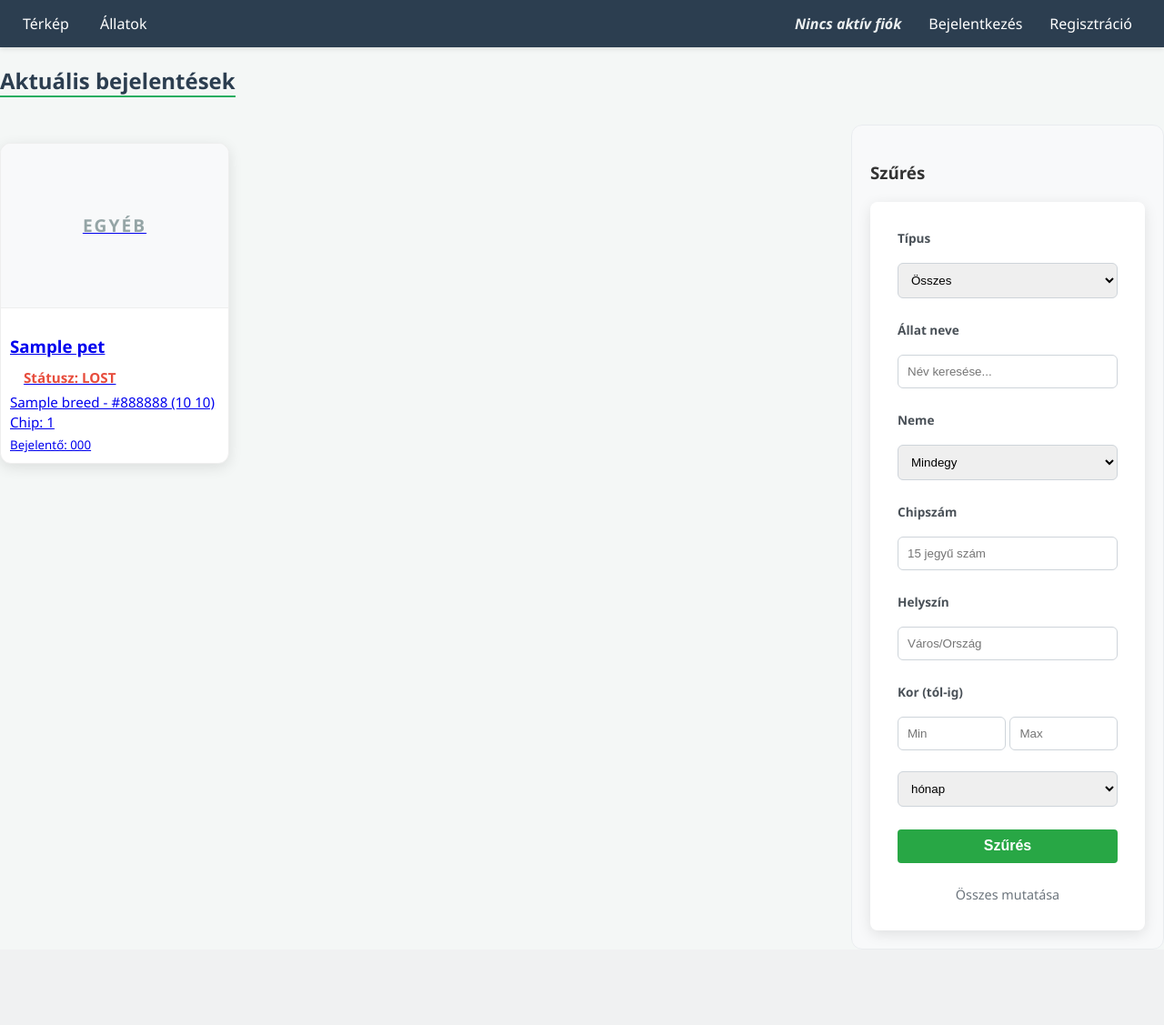
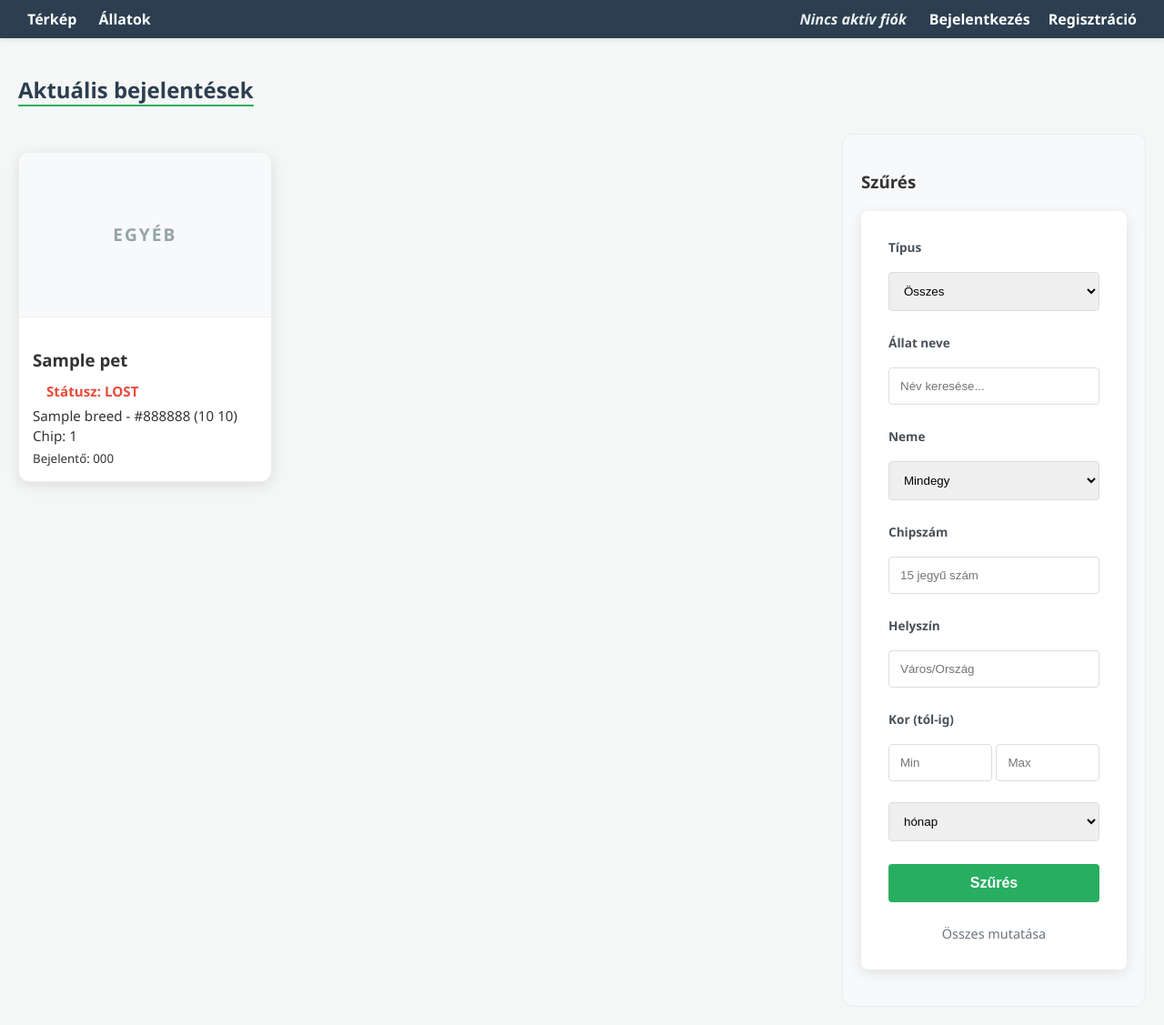
Before and after one commit to MrHerculePoirot/Szakdolgozat, a Flask app: template templates/all_pets.html in a window 1280 px wide. Shown: the whole page at 91% size. Before the commit the page ends 1023 px from the top, so only its background shows below. Run offline with Flask 3, Linux system fonts and the light colour scheme; the template is opened without the code that fills it: most values are stand-ins (such as "Sample title", 1, 10 or a date in 2020).

Commit message:
Unifying css

```diff
--- a/static/style.css
+++ b/static/style.css
@@ -1,7 +1,4 @@
-/* Általános elrendezés
-
-RENDKÍVÜL rendezettlen
-*/
+/* --- Alapbeállítások --- */
 body {
     font-family: 'Segoe UI', Tahoma, Geneva, Verdana, sans-serif;
     background-color: #f4f7f6;
@@ -10,61 +7,67 @@ body {
     color: #333;
 }
 
+h1, h2, .page-title {
+    color: #2c3e50;
+}
+
+.page-title {
+    margin-bottom: 30px;
+    border-bottom: 2px solid #27ae60;
+    display: inline-block;
+}
+
+.content, .container {
+    padding: 20px;
+}
+
+/* --- Navigáció --- */
 .navbar {
     background-color: #2c3e50;
-    padding: 15px 20px;
+    padding: 10px 20px;
     display: flex;
+    justify-content: space-between;
     align-items: center;
     box-shadow: 0 2px 5px rgba(0,0,0,0.1);
 }
 
-.navbar a {
+.navbar a, .nav-link, .user-link {
     color: white;
     text-decoration: none;
-    margin-right: 20px;
-    font-weight: 500;
+    margin: 0 10px;
+    font-weight: bold;
     transition: color 0.3s;
 }
 
-.navbar a:hover {
+.navbar a:hover, .nav-link:hover {
     color: #27ae60;
 }
 
-.navbar span {
+.nav-right {
+    display: flex;
+    align-items: center;
+}
+
+.user-display {
     color: #ecf0f1;
-    margin-right: 20px;
+    margin-right: 15px;
+    font-weight: bold;
     font-style: italic;
 }
 
-/* Tartalom konténer */
-.content {
-    padding: 20px;
-}
-
-/* Térkép stílusa */
-#map {
-    height: 600px;
-    width: 100%;
-    border: 2px solid #2c3e50;
-    border-radius: 8px;
-    margin-top: 20px;
-}
-
-h1, h2 {
-    color: #2c3e50;
-}
-
-/* Formok stílusa (Login/Register) */
-form {
+/* --- Űrlapok és Gombok --- */
+form, .form-container {
     background: white;
     padding: 30px;
     border-radius: 8px;
     box-shadow: 0 4px 15px rgba(0,0,0,0.1);
     max-width: 400px;
-    margin-top: 20px;
+    margin: 20px auto;
 }
 
-input {
+.form-container { max-width: 500px; }
+
+input, select, textarea {
     width: 100%;
     padding: 12px;
     margin: 10px 0;
@@ -73,7 +76,7 @@ input {
     box-sizing: border-box;
 }
 
-button {
+button, .filter-btn {
     background-color: #27ae60;
     color: white;
     border: none;
@@ -82,147 +85,30 @@ button {
     cursor: pointer;
     font-size: 16px;
     width: 100%;
+    font-weight: bold;
     transition: background 0.3s;
 }
 
-button:hover {
+button:hover, .filter-btn:hover {
     background-color: #219150;
 }
 
-.navbar {
-    background-color: #2c3e50;
-    padding: 10px 20px;
+.btn-delete { background: #e74c3c; width: auto; padding: 5px 10px; }
+.btn-delete:hover { background: #c0392b; }
+.btn-edit { background: #3498db; color: white; padding: 5px 10px; text-decoration: none; border-radius: 4px; font-size: 14px; }
+
+/* --- Állat kártyák és Grid --- */
+.main-content-layout {
     display: flex;
-    justify-content: space-between;
-    align-items: center;
-}
-
-.nav-right {
-    display: flex;
-    align-items: center;
-}
-
-.user-display {
-    color: white;
-    margin-right: 15px;
-    font-weight: bold;
-}
-
-.form-container {
-    max-width: 500px;
-    margin: 20px auto;
-    background: white;
-    padding: 20px;
-    border-radius: 8px;
-    box-shadow: 0 4px 10px rgba(0,0,0,0.1);
-}
-
-.user-link {
-    color: #27ae60;
-    font-weight: bold;
-    text-decoration: none;
-    margin-right: 15px;
-}
-
-select {
-    width: 100%;
-    padding: 10px;
-    margin: 10px 0;
-    border-radius: 4px;
-    border: 1px solid #ddd;
-}
-.pet-list {
-    display: flex;
-    flex-wrap: wrap;
-    gap: 20px;
-}
-
-.pet-card {
-    background: white;
-    border: 1px solid #ddd;
-    border-radius: 8px;
-    width: 250px;
-    overflow: hidden;
-    box-shadow: 0 2px 5px rgba(0,0,0,0.1);
-}
-
-.pet-thumb {
-    width: 100%;
-    height: 150px;
-    object-fit: cover;
-}
-
-.pet-info {
-    padding: 10px;
-}
-
-.btn-delete {
-    background: #e74c3c;
-    color: white;
-    border: none;
-    padding: 5px 10px;
-    border-radius: 4px;
-    cursor: pointer;
-}
-
-.btn-delete:hover {
-    background: #c0392b;
-}
-
-.pet-media {
-    height: 150px;
-    background: #ecf0f1;
-    display: flex;
-    align-items: center;
-    justify-content: center;
-    font-weight: bold;
-    color: #7f8c8d;
-}
-
-.pet-thumb {
-    width: 100%;
-    height: 100%;
-    object-fit: cover;
-}
-
-.card-actions {
-    margin-top: 15px;
-    display: flex;
-    justify-content: space-between;
-}
-
-.btn-edit {
-    background: #3498db;
-    color: white;
-    padding: 5px 10px;
-    text-decoration: none;
-    border-radius: 4px;
-    font-size: 14px;
-}
-
-.navbar {
-    background-color: #2c3e50;
-    padding: 15px;
-    display: flex;
-    justify-content: space-between;
-    align-items: center;
-}
-
-.nav-link, .user-link {
-    color: white;
-    text-decoration: none;
-    margin: 0 10px;
-    font-weight: bold;
-}
-
-.nav-link:hover {
-    color: #27ae60;
+    gap: 30px;
+    align-items: flex-start;
 }
 
 .pet-grid {
+    flex: 3;
     display: grid;
-    grid-template-columns: repeat(auto-fill, minmax(280px, 1fr));
-    gap: 25px;
+    grid-template-columns: repeat(auto-fill, minmax(250px, 1fr));
+    gap: 20px;
     padding: 20px 0;
 }
 
@@ -235,9 +121,9 @@ select {
     border: 1px solid #eee;
 }
 
-.pet-card:hover {
-    transform: translateY(-5px);
-}
+.pet-card:hover { transform: translateY(-5px); }
+
+.pet-card-link { text-decoration: none; color: inherit; display: block; }
 
 .pet-media {
     height: 180px;
@@ -248,33 +134,40 @@ select {
     border-bottom: 1px solid #eee;
 }
 
-.pet-placeholder {
-    font-size: 1.2rem;
-    font-weight: bold;
-    color: #95a5a6;
-    letter-spacing: 2px;
-}
+.pet-thumb { width: 100%; height: 100%; object-fit: cover; }
 
+.pet-placeholder { font-size: 1.2rem; font-weight: bold; color: #95a5a6; letter-spacing: 2px; }
+
+.pet-info { padding: 15px; }
+.pet-info h3 { margin-bottom: 8px; }
+.pet-info p { margin: 4px 0; line-height: 1.2; font-size: 0.95rem; }
+
+.status-badge { padding: 5px 15px; border-radius: 20px; font-weight: bold; }
 .status-badge.lost { color: #e74c3c; }
 .status-badge.found { color: #27ae60; }
 
-.page-title {
-    margin-bottom: 30px;
-    color: #2c3e50;
-    border-bottom: 2px solid #27ae60;
-    display: inline-block;
+/* --- Sidebar és Szűrő --- */
+.sidebar-filter {
+    flex: 1;
+    min-width: 250px;
+    background: #f8f9fa;
+    padding: 20px;
+    border-radius: 12px;
+    border: 1px solid #e9ecef;
+    position: sticky;
+    top: 20px;
 }
 
-.pet-info p {
-    margin: 4px 0;
-    line-height: 1.2;
-    font-size: 0.95rem;
-}
+.filter-form-sidebar { display: flex; flex-direction: column; gap: 15px; }
 
-.pet-info h3 {
-    margin-bottom: 8px;
-}
+.filter-group { display: flex; flex-direction: column; gap: 0.5rem; }
+.filter-group label { font-size: 0.85rem; font-weight: 600; color: #495057; }
 
+.age-inputs { display: flex; gap: 0.3rem; }
+
+.btn-clear { display: block; text-align: center; margin-top: 10px; font-size: 0.9rem; color: #6c757d; text-decoration: none; }
+
+/* --- Részletes nézet és Egyebek --- */
 .pet-detail-container {
     max-width: 800px;
     margin: 20px auto;
@@ -284,113 +177,13 @@ select {
     box-shadow: 0 4px 10px rgba(0,0,0,0.1);
 }
 
-.detail-main {
-    display: flex;
-    gap: 30px;
+.detail-main { display: flex; gap: 30px; margin-top: 20px; }
+.detail-image img { max-width: 400px; height: auto; border-radius: 8px; }
+
+#map {
+    height: 600px;
+    width: 100%;
+    border: 2px solid #2c3e50;
+    border-radius: 8px;
     margin-top: 20px;
 }
-
-.detail-image img {
-    max-width: 400px;
-    height: auto;
-    border-radius: 8px;
-}
-
-.status-badge {
-    padding: 5px 15px;
-    border-radius: 20px;
-    font-weight: bold;
-}
-
-.filter-section {
-    background: #f8f9fa;
-    padding: 1.5rem;
-    border-radius: 8px;
-    margin-bottom: 2rem;
-    border: 1px solid #e9ecef;
-}
-
-.filter-form {
-    display: flex;
-    flex-wrap: wrap;
-    gap: 1rem;
-    align-items: flex-end;
-}
-
-.filter-group {
-    display: flex;
-    flex-direction: column;
-    gap: 0.5rem;
-    flex: 1;
-    min-width: 150px;
-}
-
-.filter-group label {
-    font-size: 0.85rem;
-    font-weight: 600;
-    color: #495057;
-}
-
-.age-inputs {
-    display: flex;
-    gap: 0.3rem;
-}
-
-.filter-btn {
-    background-color: #28a745;
-    color: white;
-    border: none;
-    padding: 0.6rem 1.2rem;
-    border-radius: 4px;
-    cursor: pointer;
-    font-weight: bold;
-}
-
-/* Fő elrendezés: a rács és a szűrő egymás mellé tétele */
-.main-content-layout {
-    display: flex;
-    gap: 30px; /* Távolság a kártyák és a szűrő között */
-    align-items: flex-start;
-}
-
-/* A kártyák rácsa rugalmasan kitölti a maradék helyet */
-.pet-grid {
-    flex: 3; /* Több helyet kap, mint a szűrő */
-    display: grid;
-    grid-template-columns: repeat(auto-fill, minmax(250px, 1fr));
-    gap: 20px;
-}
-
-/* A szűrő sáv (Sidebar) stílusa a jobb szélen */
-.sidebar-filter {
-    flex: 1; /* Kevesebb helyet foglal el */
-    min-width: 250px;
-    background: #f8f9fa;
-    padding: 20px;
-    border-radius: 12px;
-    border: 1px solid #e9ecef;
-    position: sticky; /* Gördítéskor is látható marad felül */
-    top: 20px;
-}
-
-.filter-form-sidebar {
-    display: flex;
-    flex-direction: column; /* Egymás alá kerülnek a mezők a szűk sávban */
-    gap: 15px;
-}
-
-.filter-group input, .filter-group select {
-    width: 100%; /* Kitöltik a rendelkezésre álló szélességet */
-    padding: 10px;
-    border: 1px solid #ced4da;
-    border-radius: 6px;
-}
-
-.btn-clear {
-    display: block;
-    text-align: center;
-    margin-top: 10px;
-    font-size: 0.9rem;
-    color: #6c757d;
-    text-decoration: none;
-}
```
